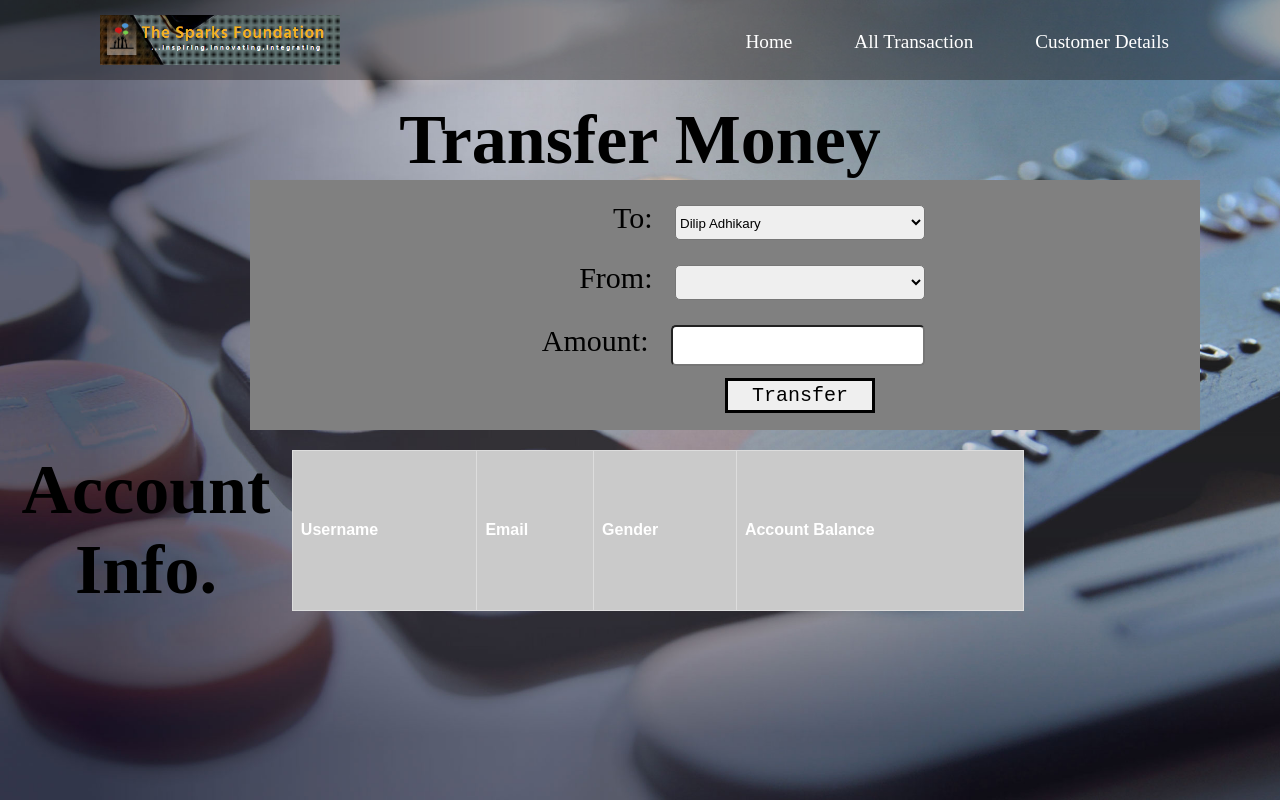
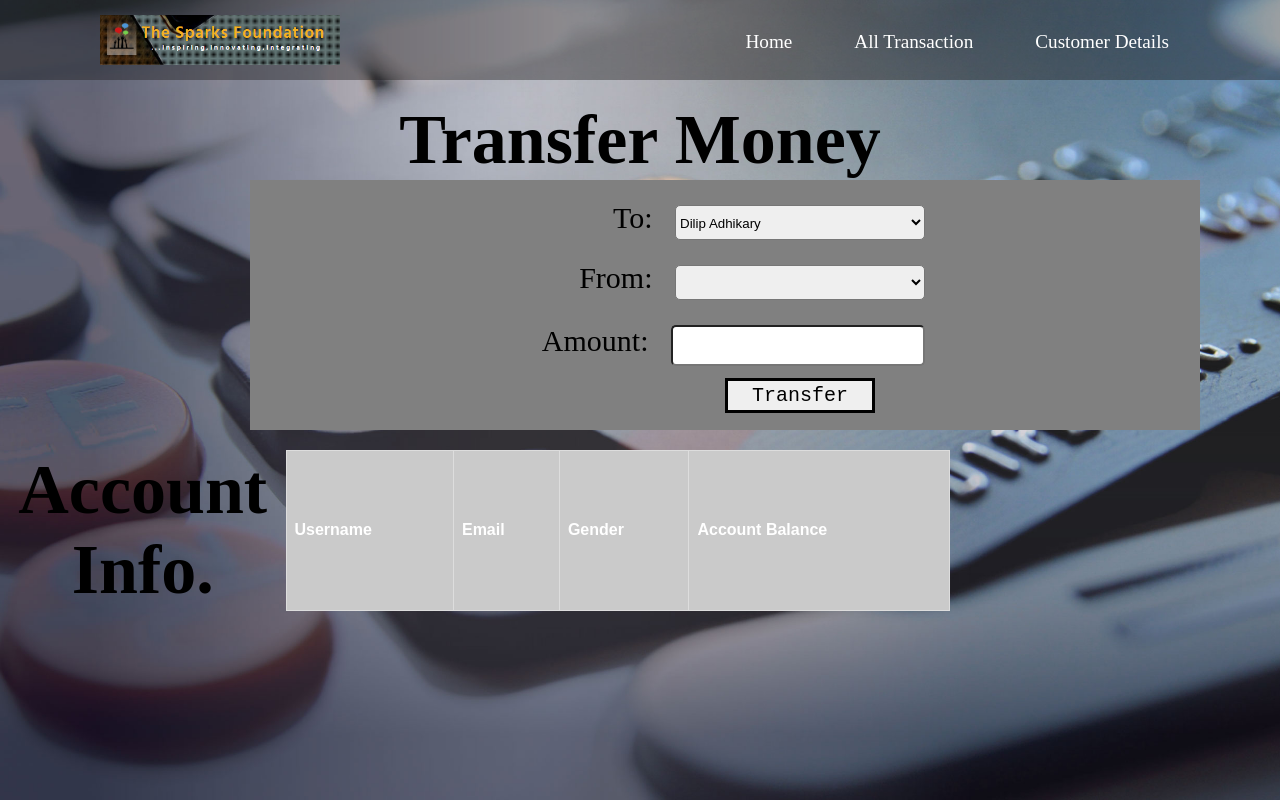
Before and after one commit to Dayeeta12/BasicBankingSystem, a Django app: page /transfer/46 in a window 1280 px wide. Run offline with Django 3.2, Linux system fonts and the light colour scheme; data comes from the database, SQL or seed files in the repository; lists and menus that the app fills with data are empty.

Commit message:
Update trans.css

```diff
--- a/static/css/trans.css
+++ b/static/css/trans.css
@@ -67,5 +67,5 @@
 
 .extension  {
     display: inline-flex;
-    width: 80%
+    width: 950px;
 }
```
